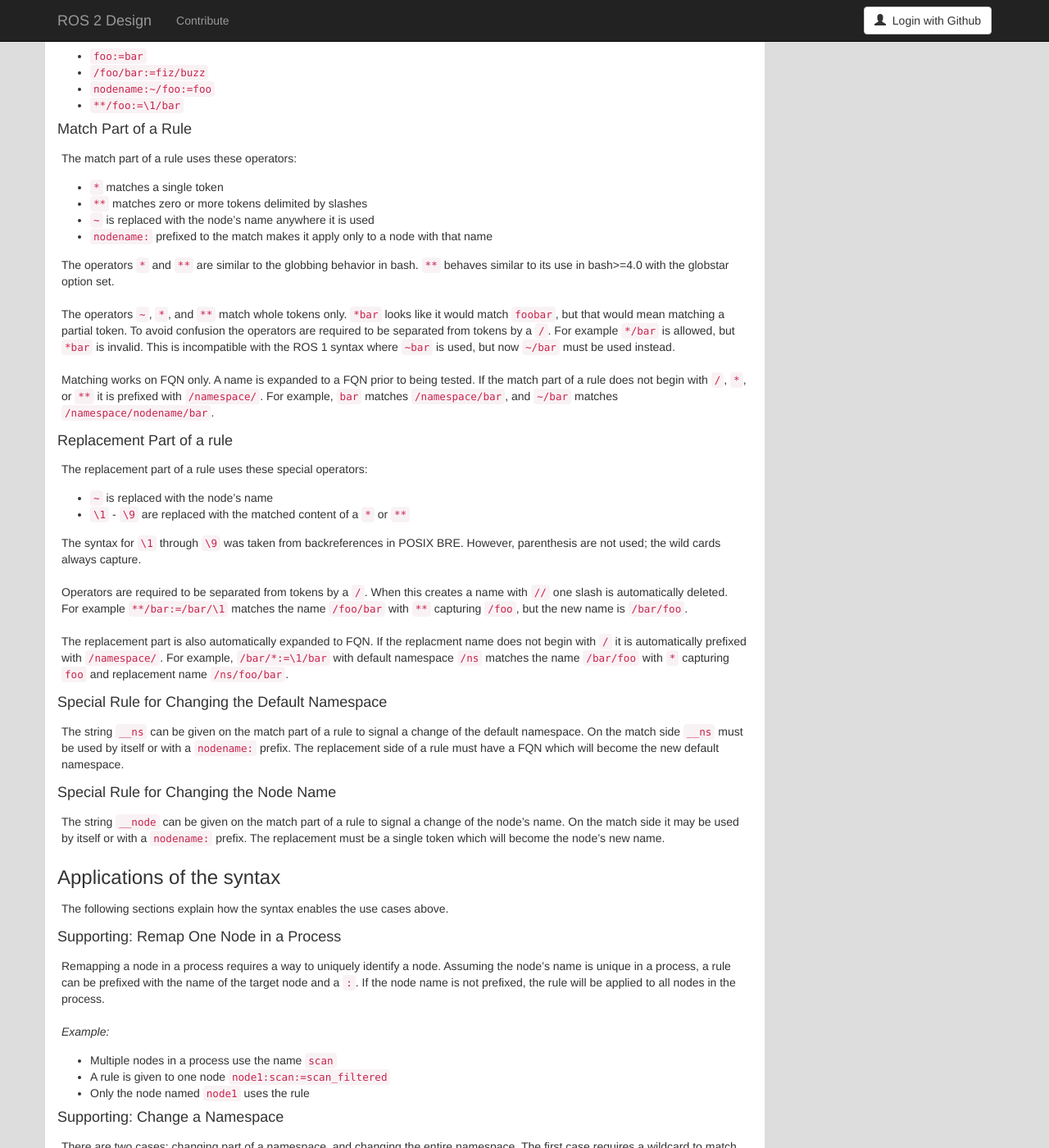
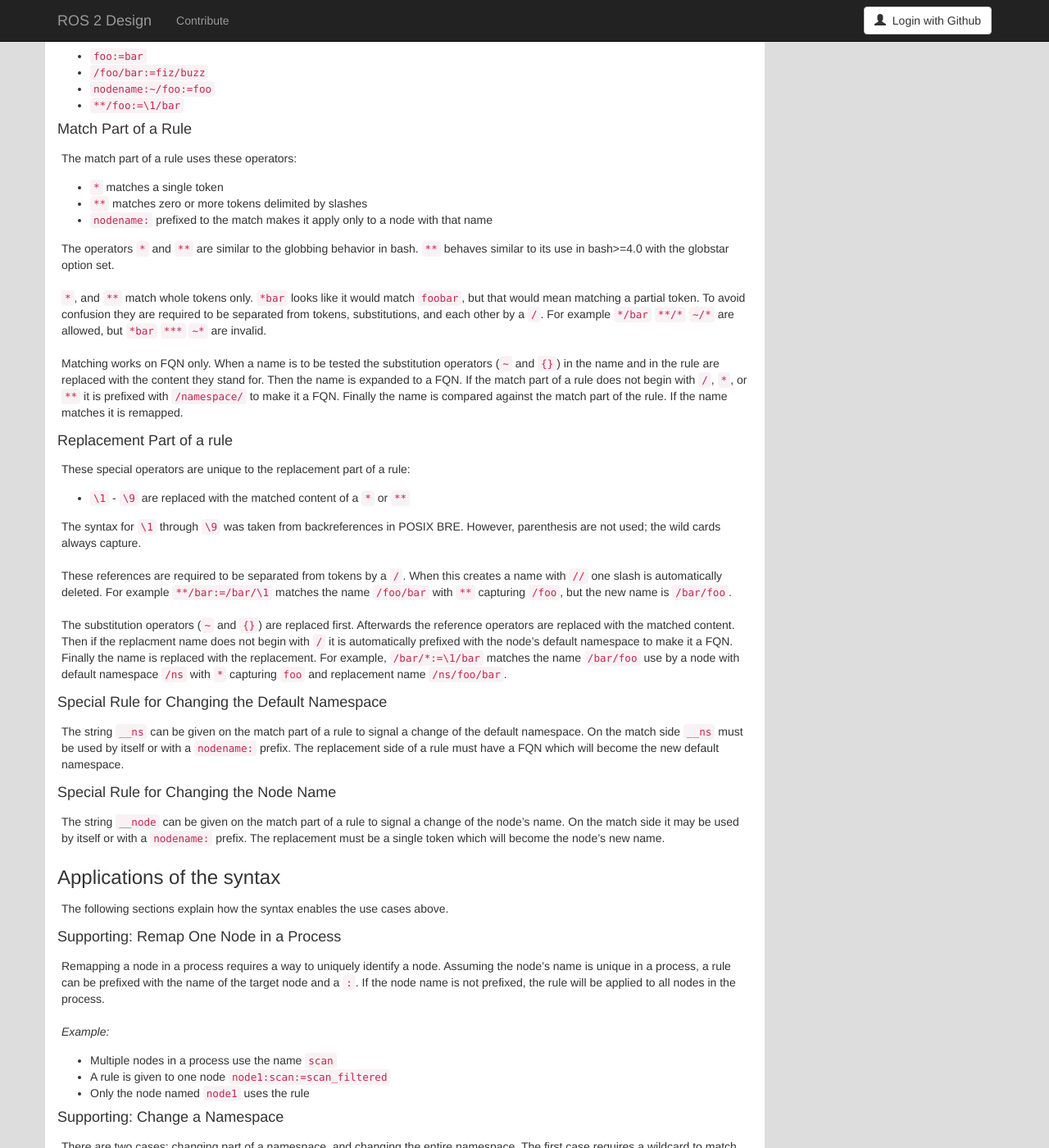
Before and after one commit to ros2/design, a Jekyll site: the page built from articles/141_static_remapping.md, in a window 1280 px wide and 1400 px high, scrolled down 4263 px. Shown: the whole window at 82% size. Built offline with Jekyll 4.4.1, drawn with Linux system fonts in a browser that asks for light colours; nearby versions of some CDN libraries.

Commit message:
Removed duplicate/conflicting definition of `~`.
Made it clear where substitution operators get replaced

```diff
--- a/articles/141_static_remapping.md
+++ b/articles/141_static_remapping.md
@@ -244,40 +244,41 @@ The match part of a rule uses these operators:
 
 - `*` matches a single token
 - `**` matches zero or more tokens delimited by slashes
-- `~` is replaced with the node's name anywhere it is used
 - `nodename:` prefixed to the match makes it apply only to a node with that name
 
 The operators `*` and `**` are similar to the globbing behavior in bash.
 `**` behaves similar to its use in bash>=4.0 with the globstar option set.
 
-The operators `~`, `*`, and `**` match whole tokens only.
+`*`, and `**` match whole tokens only.
 `*bar` looks like it would match `foobar`, but that would mean matching a partial token.
-To avoid confusion the operators are required to be separated from tokens by a `/`.
-For example `*/bar` is allowed, but `*bar` is invalid.
-This is incompatible with the ROS 1 syntax where `~bar` is used, but now `~/bar` must be used instead.
+To avoid confusion they are required to be separated from tokens, substitutions, and each other by a `/`.
+For example `*/bar` `**/*` `~/*` are allowed, but `*bar` `***` `~*` are invalid.
 
 Matching works on FQN only.
-A name is expanded to a FQN prior to being tested.
-If the match part of a rule does not begin with `/`, `*`, or `**` it is prefixed with `/namespace/`.
-For example, `bar` matches `/namespace/bar`, and `~/bar` matches `/namespace/nodename/bar`.
+When a name is to be tested the substitution operators (`~` and `{}`) in the name and in the rule are replaced with the content they stand for.
+Then the name is expanded to a FQN.
+If the match part of a rule does not begin with `/`, `*`, or `**` it is prefixed with `/namespace/` to make it a FQN.
+Finally the name is compared against the match part of the rule.
+If the name matches it is remapped.
 
 #### Replacement Part of a rule
 
-The replacement part of a rule uses these special operators:
+These special operators are unique to the replacement part of a rule:
 
-- `~` is replaced with the node's name
 - `\1` - `\9` are replaced with the matched content of a `*` or `**`
 
 The syntax for `\1` through `\9` was taken from backreferences in POSIX BRE.
 However, parenthesis are not used; the wild cards always capture.
 
-Operators are required to be separated from tokens by a `/`.
+These references are required to be separated from tokens by a `/`.
 When this creates a name with `//` one slash is automatically deleted.
 For example `**/bar:=/bar/\1` matches the name `/foo/bar` with `**` capturing `/foo`, but the new name is `/bar/foo`.
 
-The replacement part is also automatically expanded to FQN.
-If the replacment name does not begin with `/` it is automatically prefixed with `/namespace/`.
-For example, `/bar/*:=\1/bar` with default namespace `/ns` matches the name `/bar/foo` with `*` capturing `foo` and replacement name `/ns/foo/bar`.
+The substitution operators (`~` and `{}`) are replaced first.
+Afterwards the reference operators are replaced with the matched content.
+Then if the replacment name does not begin with `/` it is automatically prefixed with the node's default namespace to make it a FQN.
+Finally the name is replaced with the replacement.
+For example, `/bar/*:=\1/bar` matches the name `/bar/foo` use by a node with default namespace `/ns` with `*` capturing `foo` and replacement name `/ns/foo/bar`.
 
 #### Special Rule for Changing the Default Namespace
 The string `__ns` can be given on the match part of a rule to signal a change of the default namespace.
```
